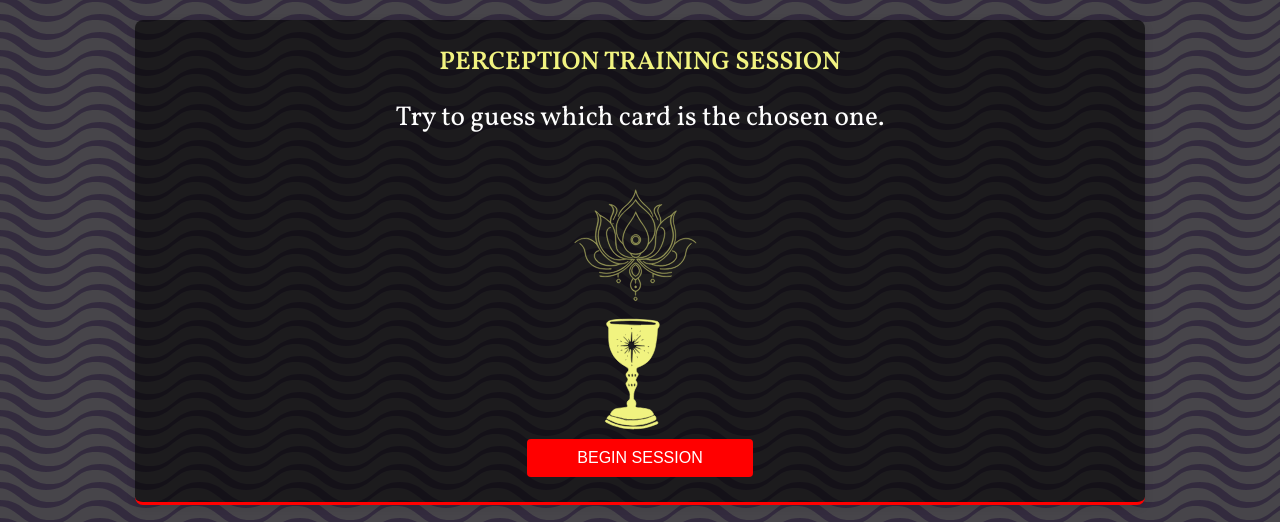
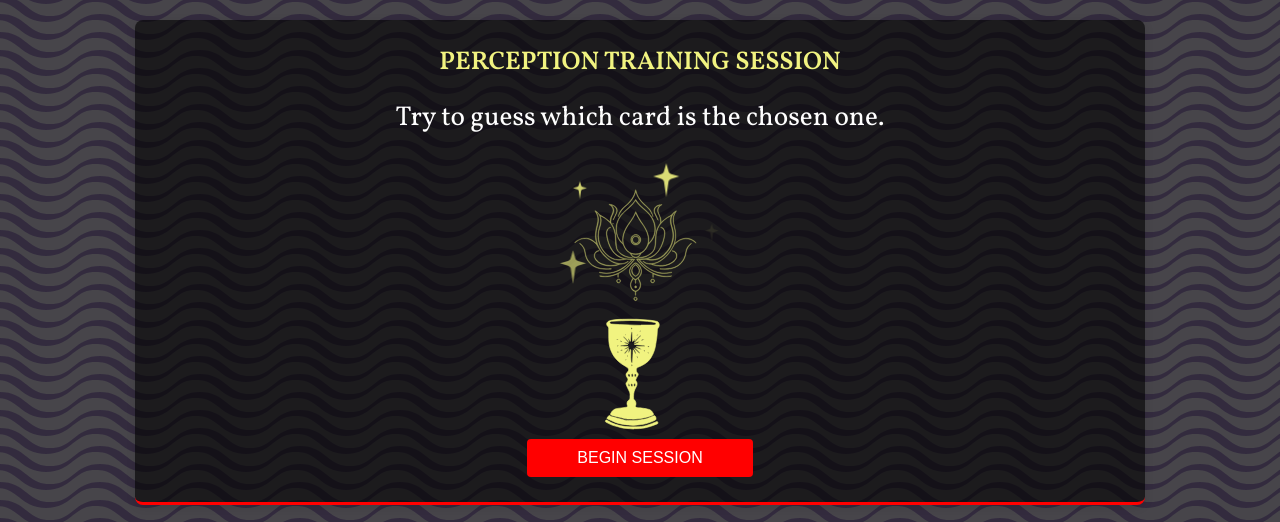
Before and after one commit to drinkingtheink/remote-viewers-club, a Vue app: page / in a window 1280 px wide. Shown: the part 1678-2200 px from the top of the page. Built offline with nearby package versions, Linux system fonts and the light colour scheme; a web font is replaced by a local one.

Commit message:
lotus anim

```diff
--- a/src/components/LotusAnimation.vue
+++ b/src/components/LotusAnimation.vue
@@ -43,6 +43,12 @@
                         <path style="animation-delay: 2.8s" d="M255.5,242.6c.2-1.3.4-2.6.6-3.9.5-2.4,1.1-4.7,1.6-7.1.4-1.7.7-3.4,1.1-5.1,0-.3.6-.5.9-.7.1.4.5.8.4,1.1-.4,1.9-.9,3.8-1.4,5.7-.2.9-.4,1.8-.6,2.7-.6,2.5-1.2,5-1.8,7.4-.3,0-.6-.1-.9-.2Z"/>
                     </g>
                 </g>
+            </g>
+            <g id="stars">
+                <path d="M285.5,24.3l3.8-13.1,3.8,13.1c.6,2.1,2.3,3.8,4.4,4.4l13.1,3.8-13.1,3.8c-2.1.6-3.8,2.3-4.4,4.4l-3.8,25.6-3.8-25.6c-.6-2.1-2.3-3.8-4.4-4.4l-13.1-3.8,13.1-3.8c2.1-.6,3.8-2.3,4.4-4.4Z"/>
+                <path style="animation-delay: 0.3s" d="M145.5,47.8l2-7,2,7c.3,1.1,1.2,2,2.4,2.4l7,2-7,2c-1.1.3-2,1.2-2.4,2.4l-2,13.6-2-13.6c-.3-1.1-1.2-2-2.4-2.4l-7-2,7-2c1.1-.3,2-1.2,2.4-2.4Z"/>
+                <path style="animation-delay: 0.6s" d="M132.4,170.7l3.8-13.1,3.8,13.1c.6,2.1,2.3,3.8,4.4,4.4l13.1,3.8-13.1,3.8c-2.1.6-3.8,2.3-4.4,4.4l-3.8,25.6-3.8-25.6c-.6-2.1-2.3-3.8-4.4-4.4l-13.1-3.8,13.1-3.8c2.1-.6,3.8-2.3,4.4-4.4Z"/>
+                <path style="animation-delay: 0.9s" d="M361.9,127.8l2-7,2,7c.3,1.1,1.2,2,2.4,2.4l7,2-7,2c-1.1.3-2,1.2-2.4,2.4l-2,13.6-2-13.6c-.3-1.1-1.2-2-2.4-2.4l-7-2,7-2c1.1-.3,2-1.2,2.4-2.4Z"/>
             </g>
         </svg>
     </div>
@@ -95,6 +101,18 @@ export default {
     opacity: 1;
 }
 
+#stars path {
+    animation: wobble 1s infinite alternate;
+    fill: var(--the-yellow);
+    transform: scale(0.8);
+    opacity: 0.7;
+}
+
+.card-game:hover #stars path {
+    opacity: 0;
+    animation: none;
+}
+
 .card-game:hover #shinies path {
     animation: glimmer 1s infinite forwards;
 }
--- a/src/components/WindowAnimation.vue
+++ b/src/components/WindowAnimation.vue
@@ -106,6 +106,7 @@ export default {
 .window-animation path {
     fill: var(--the-yellow);
     stroke: var(--the-yellow);
+    stroke-width: 0.5;
 }
 
 .window-animation path.arch {
```
Lines whose indentation alone changed are shown as unchanged.
